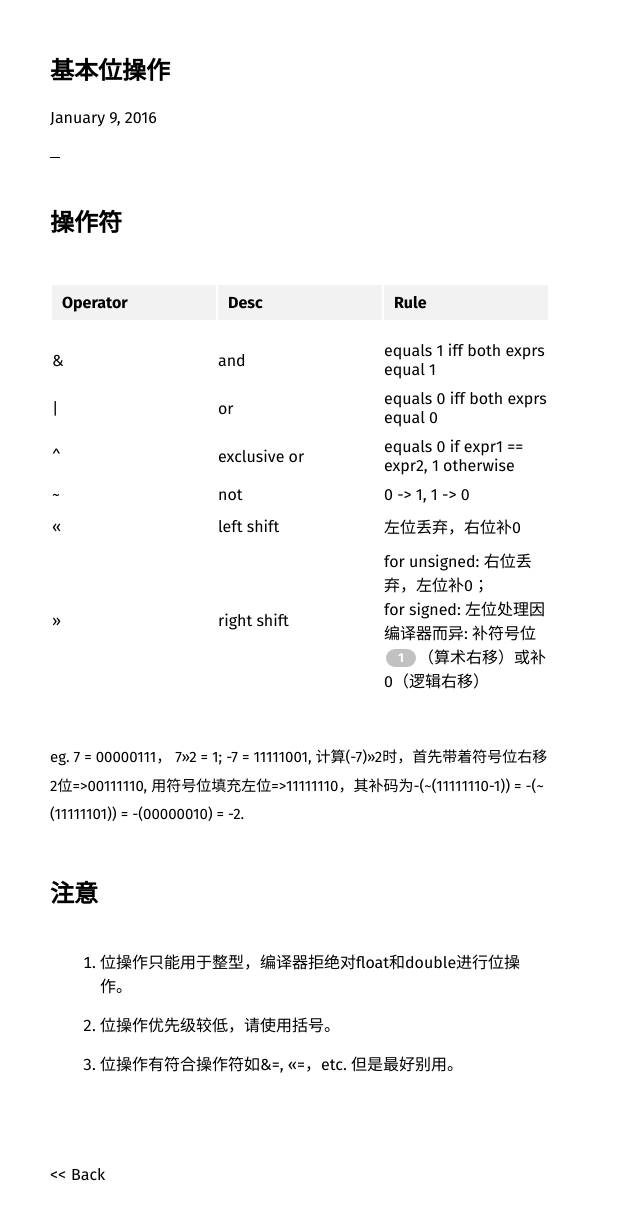
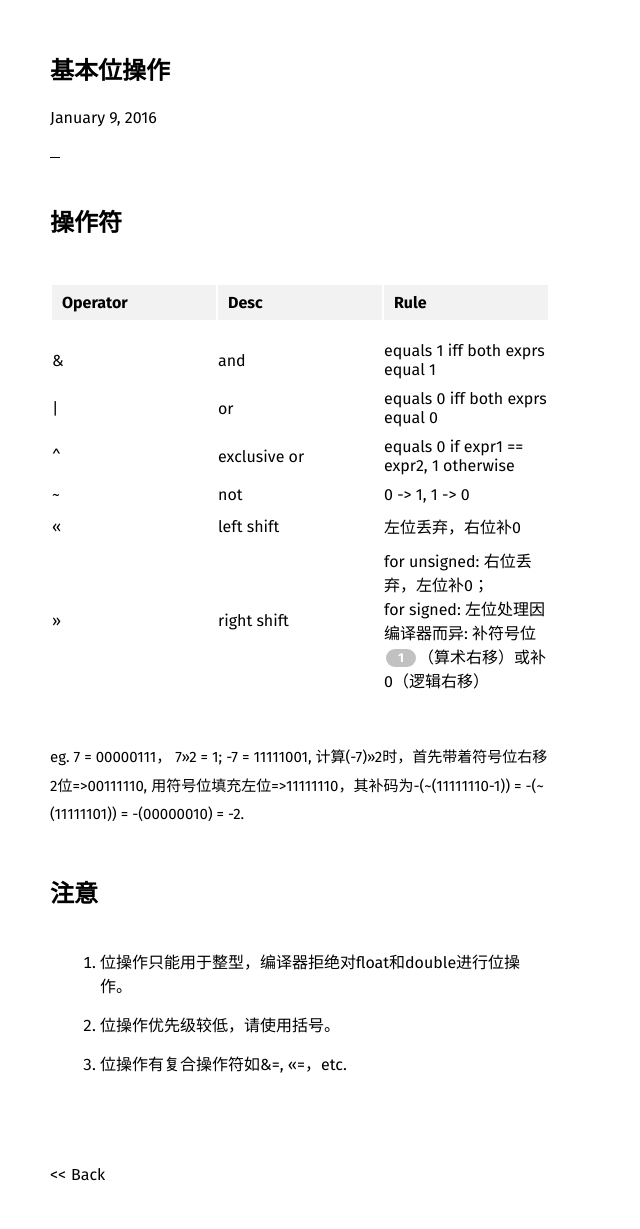
Before and after one commit to pocoapoco/pocoapoco.github.io, a Jekyll site: the page built from _posts/2016-01-09-基本位操作.md, in a window 1280 px wide. Shown: the whole page, without its empty margins (0-640 px from the left). Built offline with Jekyll 4.4.1, drawn with Linux system fonts in a browser that asks for light colours.

Commit message:
add bitwise basic

```diff
--- a/_posts/2016-01-09-基本位操作.md
+++ b/_posts/2016-01-09-基本位操作.md
@@ -8,10 +8,15 @@
  Operator | Desc | Rule
  -------- | ---- | ----
  & | and | equals 1 iff both exprs equal 1
+ -------- | ---- | ----
  &#124; | or | equals 0 iff both exprs equal 0
+ -------- | ---- | ----
  ^ | exclusive or | equals 0 if expr1 == expr2, 1 otherwise
+ -------- | ---- | ----
  ~ | not | 0 -> 1, 1 -> 0
+ -------- | ---- | ----
  << | left shift | 左位丢弃，右位补0
+ -------- | ---- | ----
  >> | right shift | for unsigned: 右位丢弃，左位补0；<br> for signed: 左位处理因编译器而异: 补符号位[^1]（算术右移）或补0（逻辑右移）
 
 eg.
@@ -22,7 +27,7 @@
 
 1. 位操作只能用于整型，编译器拒绝对float和double进行位操作。
 2. 位操作优先级较低，请使用括号。
-3. 位操作有符合操作符如&=, <<=，etc. 但是最好别用。
+3. 位操作有复合操作符如&=, <<=，etc.
 
 
 [^1]: gcc为补符号位。
```
